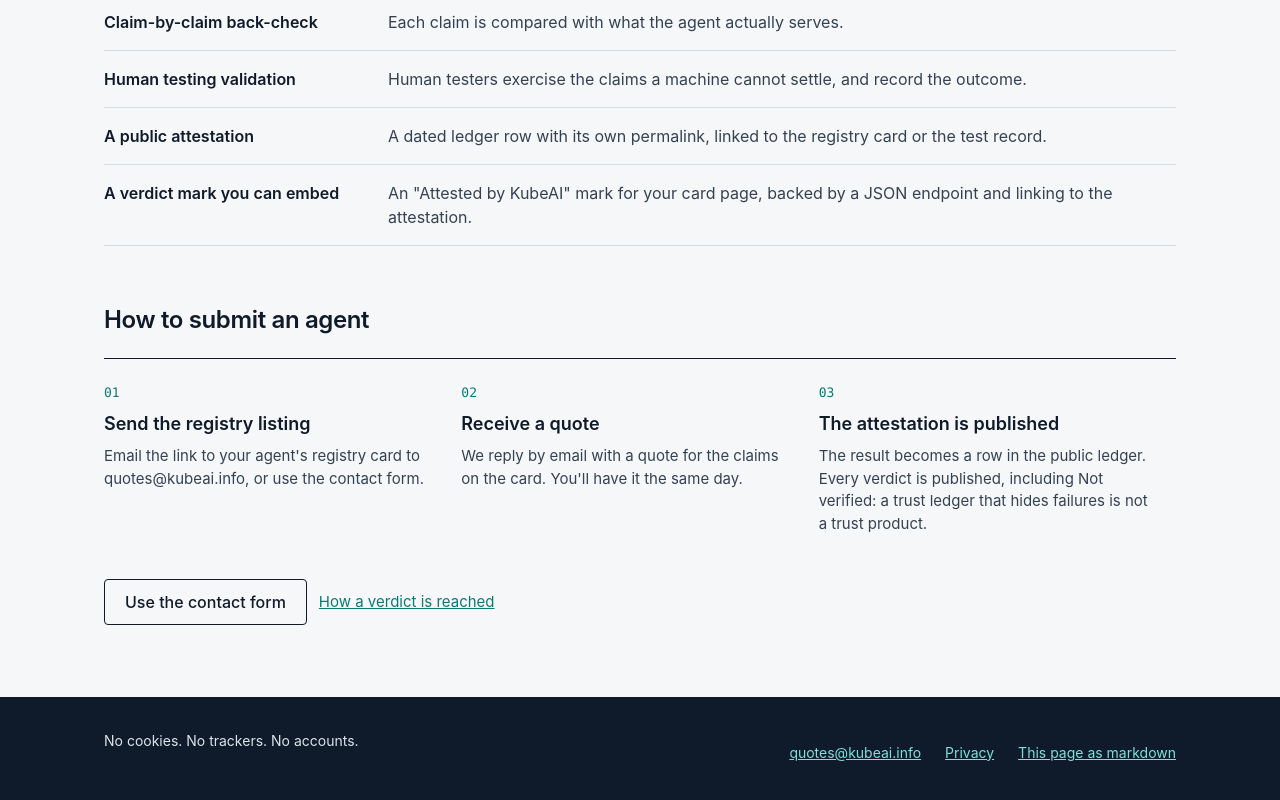
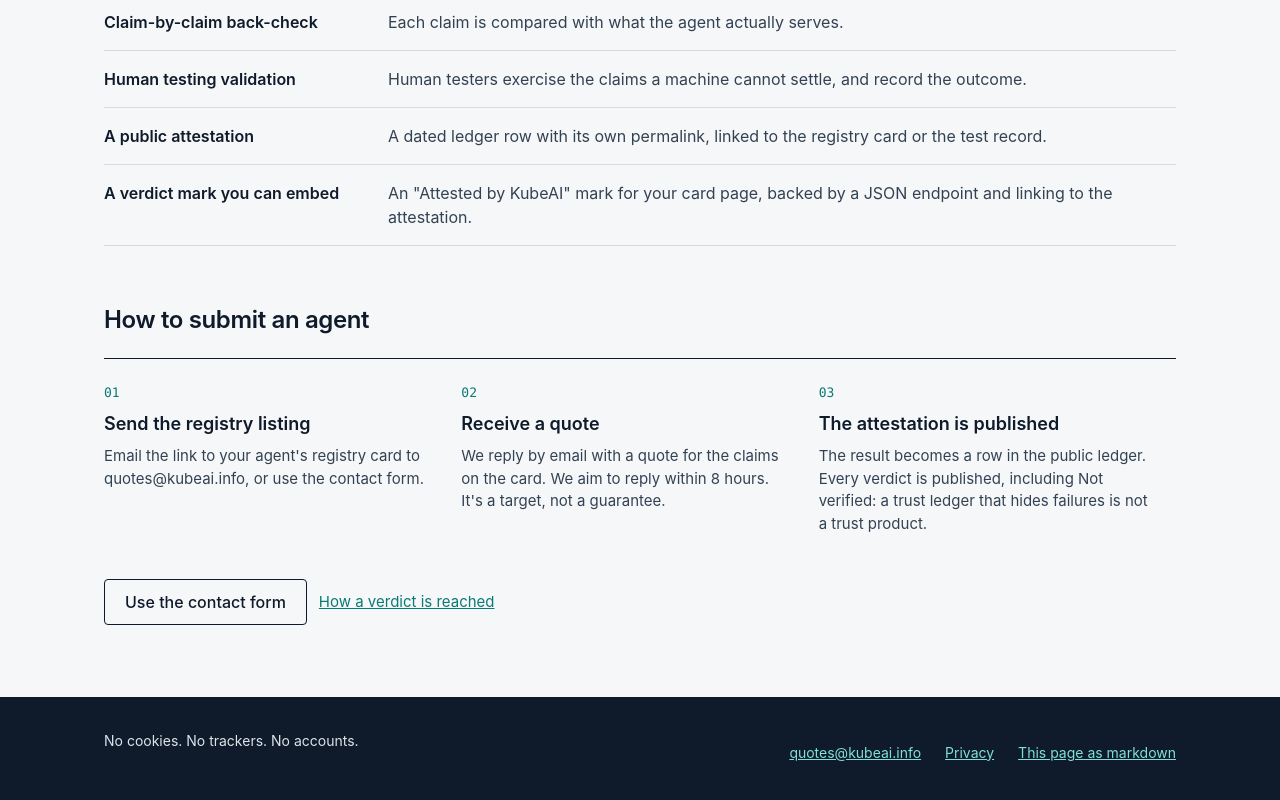
Before and after one commit to saidi-art/agent-assurance, a plain HTML site: page site/services.html in a window 1280 px wide. Shown: the part 656-1456 px from the top of the page. Drawn offline with Linux system fonts and the light colour scheme; a web font is replaced by a local one.

Commit message:
services: 8-hour reply target replaces same-day promise (spec v1.2 item 1)

```diff
--- a/site/services.html
+++ b/site/services.html
@@ -80,7 +80,7 @@
     <li class="step-cell">
       <span class="num">02</span>
       <h3>Receive a quote</h3>
-      <p>We reply by email with a quote for the claims on the card. You'll have it the same day.</p>
+      <p>We reply by email with a quote for the claims on the card. We aim to reply within 8 hours. It's a target, not a guarantee.</p>
     </li>
     <li class="step-cell">
       <span class="num">03</span>
```
